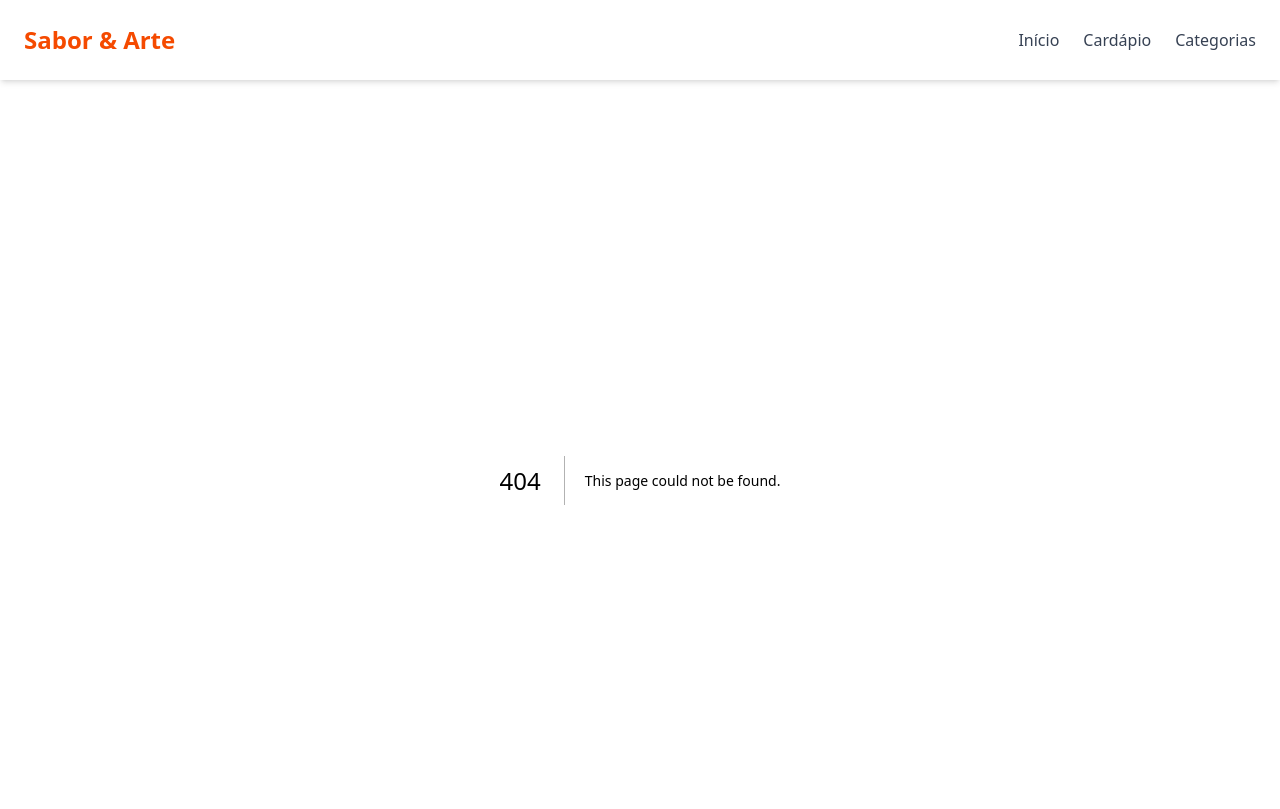
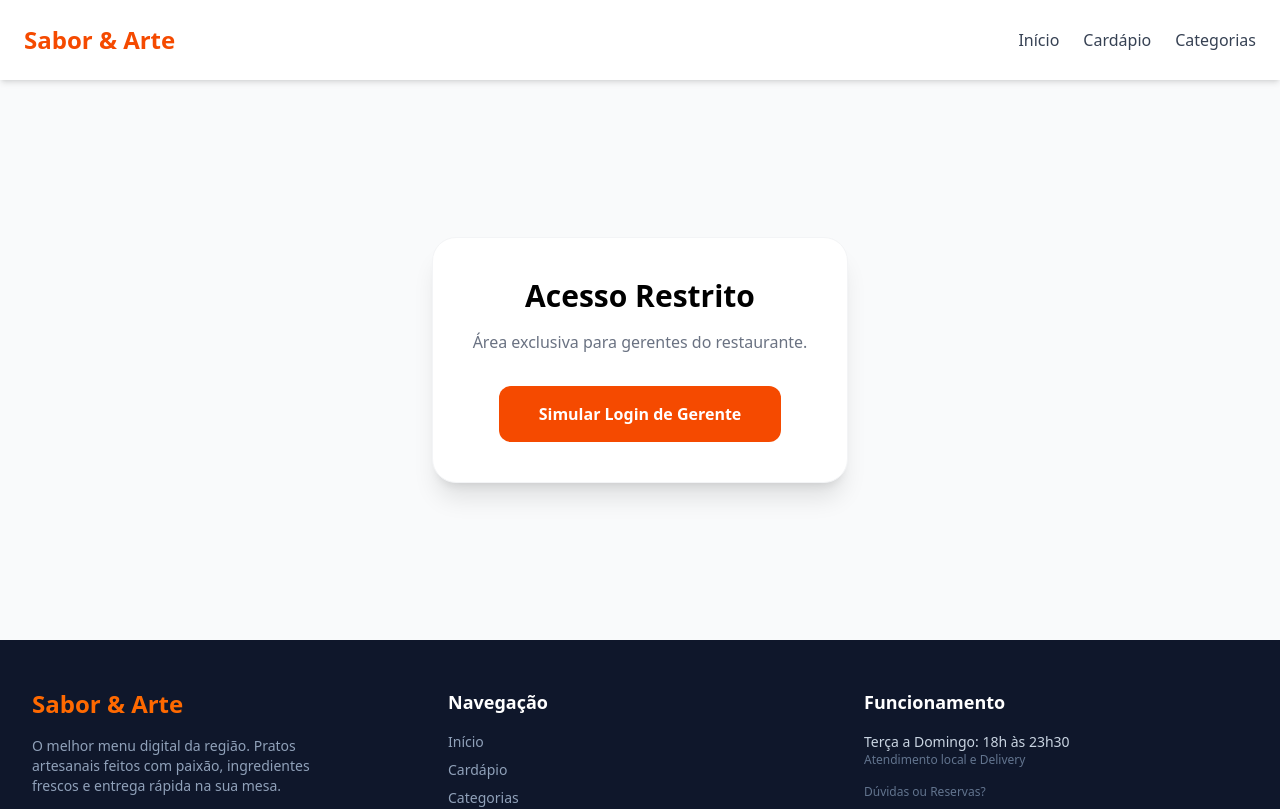
Before and after one commit to LuigiBLombardo/Next---Atividade, a Next.js app in the folder sistema-cardapio/: page /login in a window 1280 px wide. Before the commit this address had no page. Shown: the top 809 px of the page. Built offline with nearby package versions, Linux system fonts and the light colour scheme.

Commit message:
feat : Criando a pagina de login do sistema

```diff
--- /dev/null
+++ b/sistema-cardapio/src/app/login/page.js
@@ -0,0 +1,27 @@
+"use client";
+export default function PaginaLogin() {
+function fazerLogin() {
+    // Simulando a criação de um cookie de acesso que expira em 1 hora
+    document.cookie = "auth_token=logado; path=/; max-age=3600";
+    alert("Acesso autorizado! Redirecionando...");
+    window.location.href = "/admin";
+  }
+
+  return (
+    <main className="flex flex-col items-center justify-center min-h-[70vh]">
+      <div className="bg-white p-10 rounded-3xl shadow-xl border border-gray-100
+text-center">
+        <h1 className="text-3xl font-bold mb-4">Acesso Restrito</h1>
+        <p className="text-gray-500 mb-8">Área exclusiva para gerentes do restaurante.</p>
+
+        <button
+          onClick={fazerLogin}
+          className="bg-orange-600 text-white px-10 py-4 rounded-xl font-bold
+hover:bg-orange-700 transition-all"
+        >
+          Simular Login de Gerente
+        </button>
+      </div>
+    </main>
+  );
+}
```
